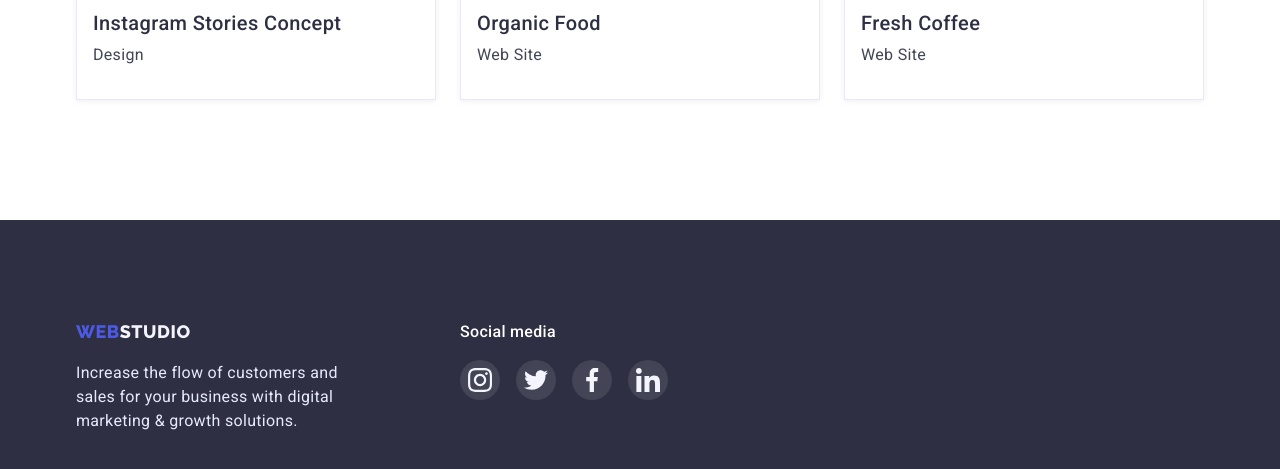
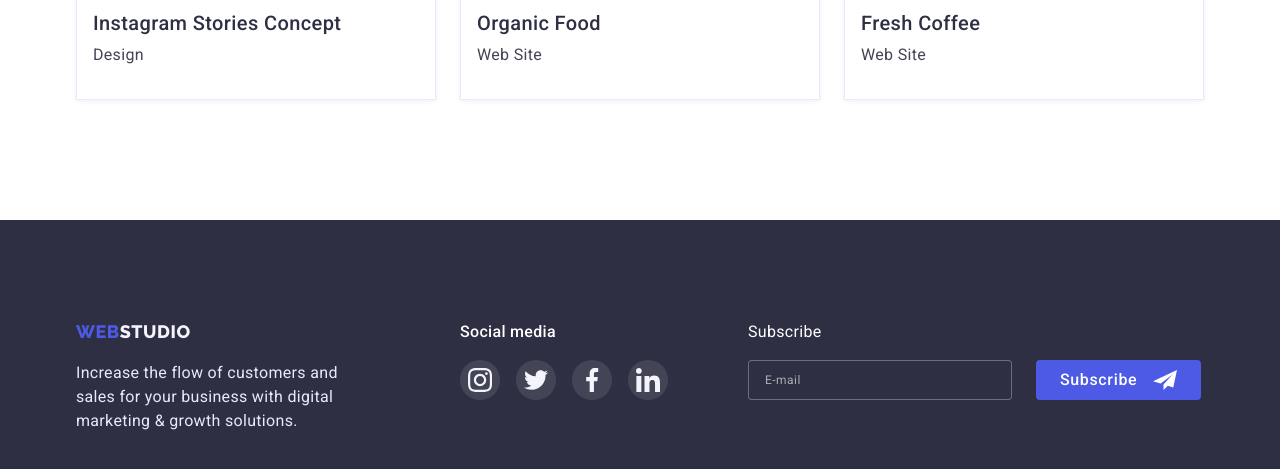
Before and after one commit to Cherydens/goit-markup-hw-06, a plain HTML site: page portfolio.html in a window 1280 px wide. Shown: the part 1553-2022 px from the top of the page. Drawn offline with nearby package versions, Linux system fonts and the light colour scheme.

Commit message:
Add form to portfolio

```diff
--- a/portfolio.html
+++ b/portfolio.html
@@ -342,6 +342,25 @@
             </li>
           </ul>
         </div>
+        <div class="footer-subscribe">
+          <form class="subscribe-form">
+            <p class="subscribe-title">Subscribe</p>
+            <label class="subscribe-field">
+              <input
+                class="subscribe-input"
+                name="user-subscribe"
+                type="email"
+                placeholder="E-mail"
+              />
+              <button class="subscribe-btn btn" type="submit">
+                Subscribe
+                <svg class="subscribe-icon" width="24" height="24">
+                  <use href="./images/svg/sprite.svg#subscribe"></use>
+                </svg>
+              </button>
+            </label>
+          </form>
+        </div>
       </div>
     </footer>
   </body>
```
